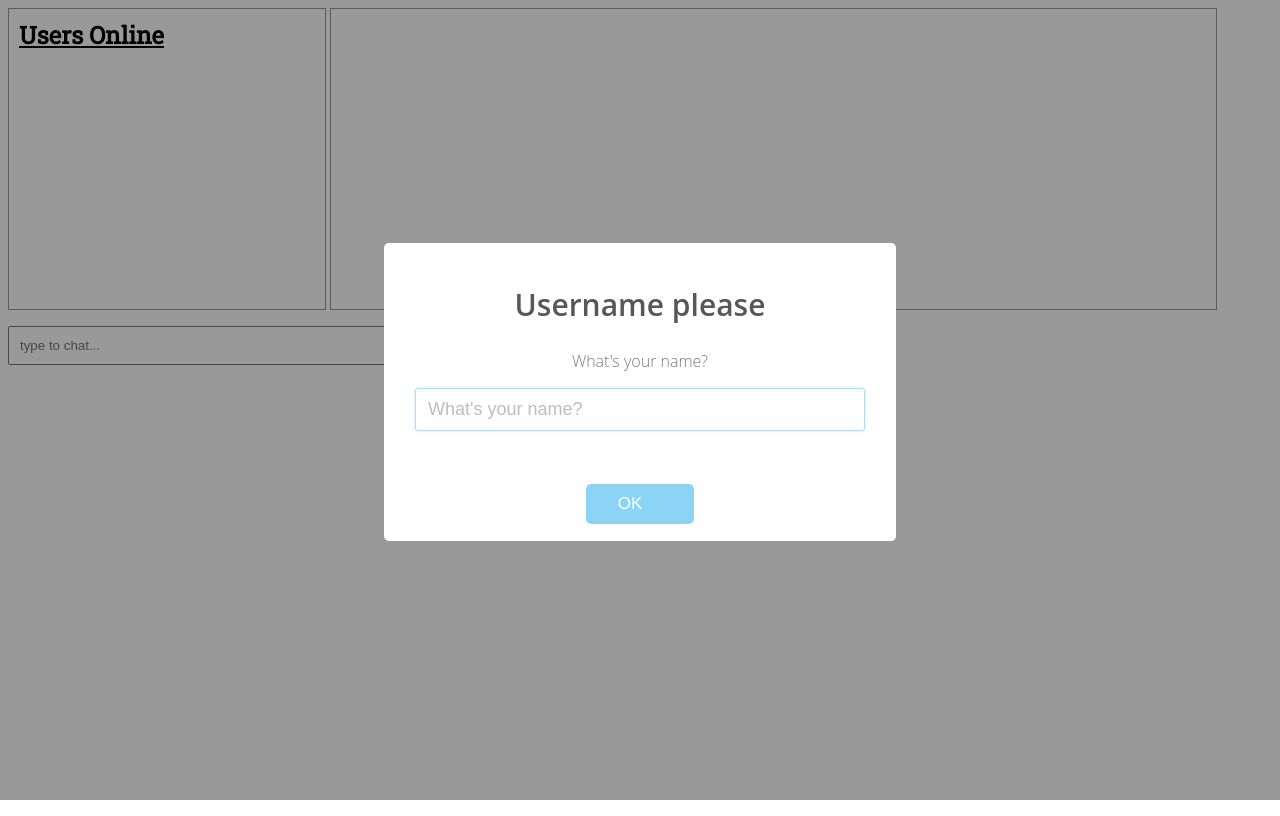
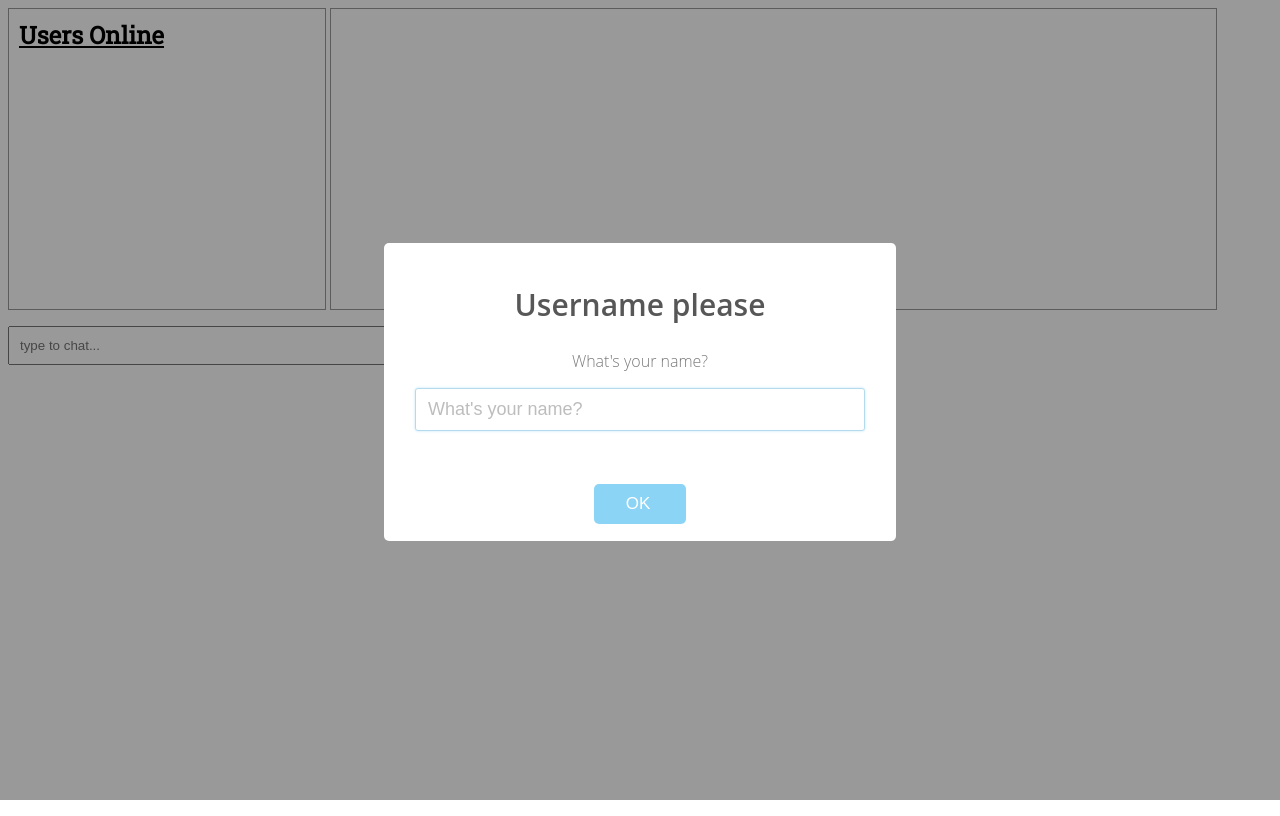
Before and after one commit to catdoch/chaticorn, a website: page public/index.html in a window 1280 px wide. Drawn offline with nearby package versions, Linux system fonts and the light colour scheme; no server answers.

```diff
--- a/public/index.html
+++ b/public/index.html
@@ -361,7 +361,7 @@
     font-weight: 500;
     -webkit-border-radius: 4px;
     border-radius: 5px;
-    padding: 10px 52px 10px 32px;
+    padding: 10px 36px 10px 32px;
     margin: 26px 5px 0 5px;
     cursor: pointer; }
     .sweet-alert button:focus {
```
